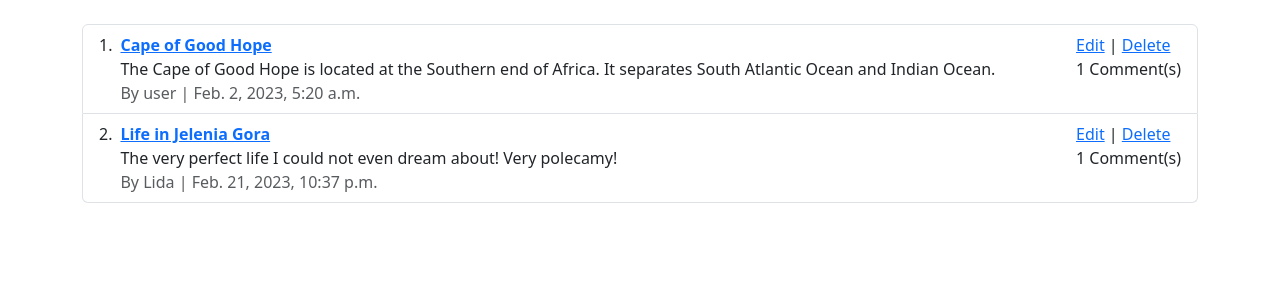
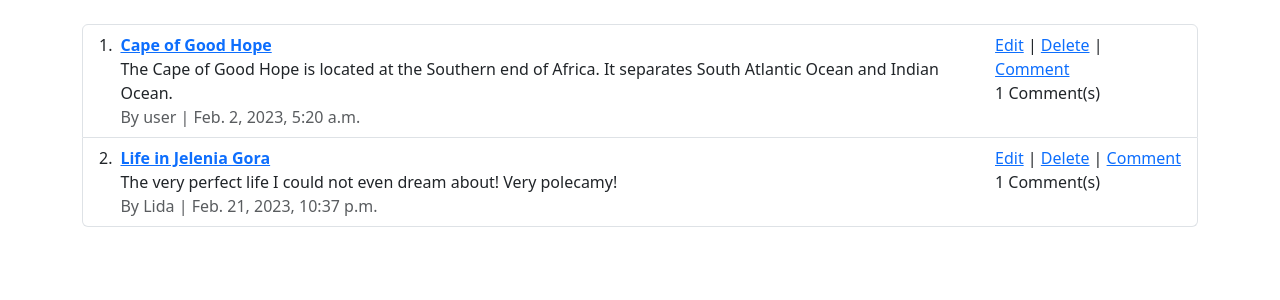
Before and after one commit to joise71/django_project-newspaper, a Django app: page /articles/ in a window 1280 px wide. Shown: the part 56-356 px from the top of the page. Run offline with Django 4.2, Linux system fonts and the light colour scheme; a user stored in the database is signed in; data comes from the database, SQL or seed files in the repository; both versions use the stored data as it was after the commit; tables that the repository leaves empty hold one stand-in row (values such as "Sample post"); parts of the project's set-up code (start-up, migrations or seed data) failed here and were passed over.

Commit message:
added comment function

```diff
--- a/articles/urls.py
+++ b/articles/urls.py
@@ -7,4 +7,5 @@ urlpatterns = [
     path('<int:pk>/edit/', views.ArticleUpdateView.as_view(), name='article_update'),
     path('<int:pk>/delete/', views.ArticleDeleteView.as_view(), name='article_delete'),
     path('create/', views.ArticleCreateView.as_view(), name='article_create'),
+    path('<int:pk>/comment/', views.ArticleCommentView.as_view(), name='article_comment'),
 ]
--- a/articles/views.py
+++ b/articles/views.py
@@ -38,3 +38,10 @@ class ArticleCreateView(LoginRequiredMixin, CreateView):
     def form_valid(self, form):
         form.instance.author = self.request.user
         return super().form_valid(form)
+
+
+class ArticleCommentView(LoginRequiredMixin, CreateView):
+    model = models.Comment
+    template_name = 'article_comment.html'
+    fields = ['comment']
+    login_url = 'login'
--- a/templates/article_detail.html
+++ b/templates/article_detail.html
@@ -5,10 +5,10 @@
 {% block content %}
     <h2>{{ object.title }}</h2>
     <p>{{ object.body }}</p>
-    <p>By {{ article.author}} | {{ article.date }}</p>
+    <h6>By {{ article.author}} | {{ article.date }}</h6>
     <p><a href="{% url 'article_list' %}">Back to all articles</a></p>
     {% for comment in object.comments.all %}
-    <p>Comments</p>
+    <h5>Comments</h5>
     <p>{{ comment }}</p>
     {% endfor %}
 
--- a/templates/article_list.html
+++ b/templates/article_list.html
@@ -14,7 +14,8 @@
             <span>
                 {% if user.is_authenticated %}
                     <a href="{% url 'article_update' article.pk %}">Edit</a> |
-                    <a href="{% url 'article_delete' article.pk %}">Delete</a>
+                    <a href="{% url 'article_delete' article.pk %}">Delete</a> |
+                    <a href="{% url 'article_comment' article.pk %}">Comment</a>
                     <p>{{ article.comments.all|length }} Comment(s)</p>
                 {% endif %}
             </span>
```
Also changed, not shown: templates/article_comment.html (added, +13 -0 lines), db.sqlite3.
